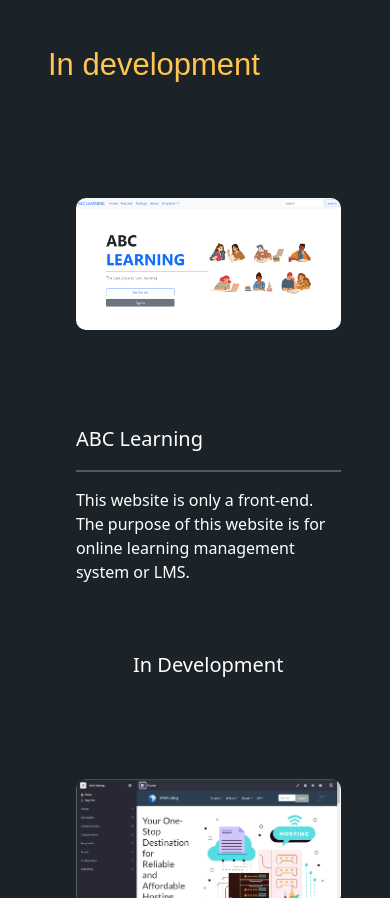
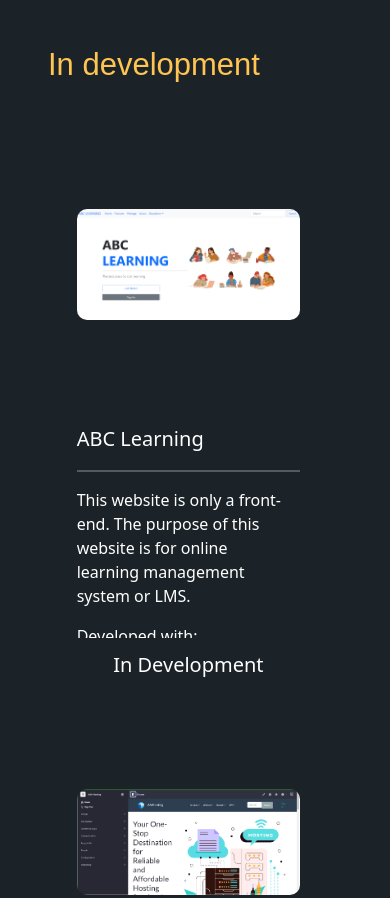
Before and after one commit to xernomm/rafaelportfolio, a React (Create React App) app: page / in a window 390 px wide. Shown: the part 7401-8299 px from the top of the page. Built offline with nearby package versions, Linux system fonts and the light colour scheme.

Commit message:
scroll adjustments

```diff
--- a/src/sections/Projects.jsx
+++ b/src/sections/Projects.jsx
@@ -94,6 +94,15 @@ export const Projects = () => {
                                 <div className="projectBody">
 
                                     <p className="text-white">{project.desc}</p>
+                                    <p className=" text-white">
+                                       Developed with: <br />
+                                        <span className="fw-bold lead">
+                                       {project.tools}
+                                        </span>
+                                    </p>
+                                </div>
+                                <div className="py-4">
+
                                 </div>
                                 <div className="projectFooter">
                                     <a type="button" className="get-started-btn" target="_blank" rel="noreferrer" href={project.link}>View on GitHub <I.Github className="mb-1 ms-2" /></a>
@@ -114,6 +123,12 @@ export const Projects = () => {
                                 <hr />
                                 <div className="projectBody">
                                     <p className="text-white">{project.desc}</p>
+                                    <p className=" text-white">
+                                       Developed with: <br />
+                                        <span className="fw-bold lead">
+                                       {project.tools}
+                                        </span>
+                                    </p>
                                 </div>
                                 <div className="projectFooter">
                                     <p className="lead text-white">In Development</p>
--- a/src/styles/Projects.css
+++ b/src/styles/Projects.css
@@ -93,18 +93,16 @@
   @media (max-width: 767px) {
 
     .projectSets {
-      padding: 5%;
+      padding-right: 10%;
       height: 800px;
-      width: 100%;
+      width: 110%;
       overflow-x: auto;
     }
 
 
     .project, .projectInDev {
       height: 75%;
-      width: 100% !important;
-      margin-right: 5%;
-      margin-left: 5%;
+      width: 80% !important;
     }
 
     :root {
```
